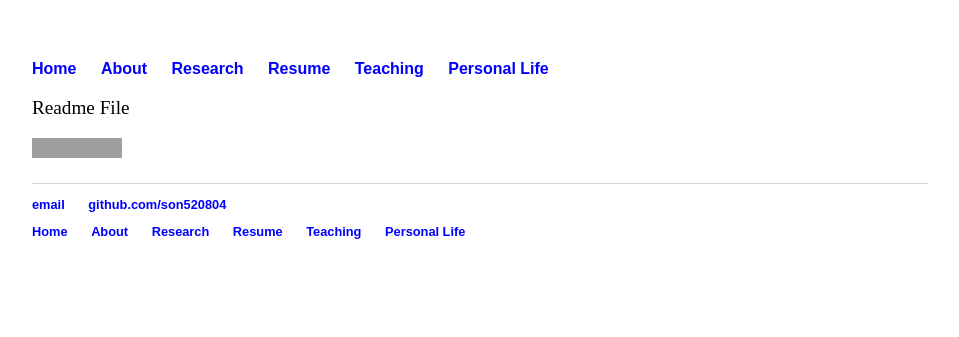
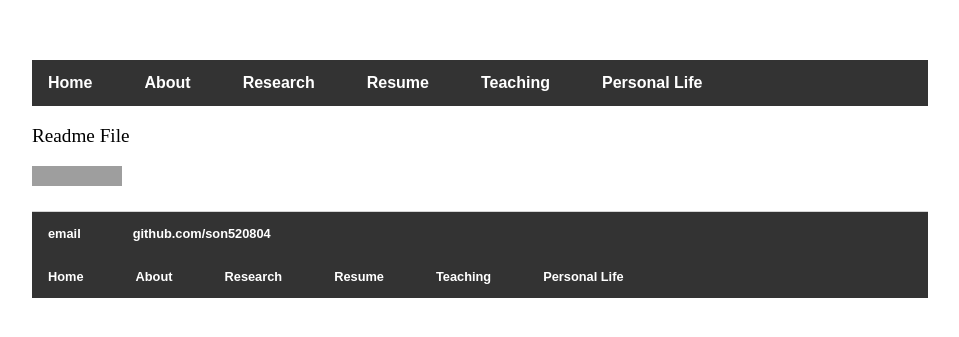
Before and after one commit to son520804/son520804.github.io, a Jekyll site: the page built from Teaching/README.md, in a window 1280 px wide. Shown: the top 337 px of the page, without its empty margins (160-1119 px from the left). Built offline with Jekyll 4.4.1, drawn with Linux system fonts in a browser that asks for light colours; our own code applies the rules of GitHub Pages for plain Markdown files; grey boxes are pictures that could not be loaded.

Commit message:
style navigation bar

```diff
--- a/_layouts/default.html
+++ b/_layouts/default.html
@@ -4,6 +4,35 @@
 			<title>{{ page.title }}</title>
 			<!-- link to main stylesheet -->
 			<link rel="stylesheet" type="text/css" href="/css/main.css">
+			<style>
+
+			ul{
+				list-style-type: circle;
+				margin: 0;
+				padding: 0;
+				overflow: hidden;
+				background-color: #333;
+			}
+
+			li {
+				float:left;
+			}
+
+			li a {
+				display: block;
+				color: white;
+				text-align: center;
+				padding: 14px 16px;
+				text-decoration: none;
+			}
+
+			li a:hover{
+				background-color: #111;
+			}
+
+
+			</style>
+
 		</head>
 		<body>
 
```
